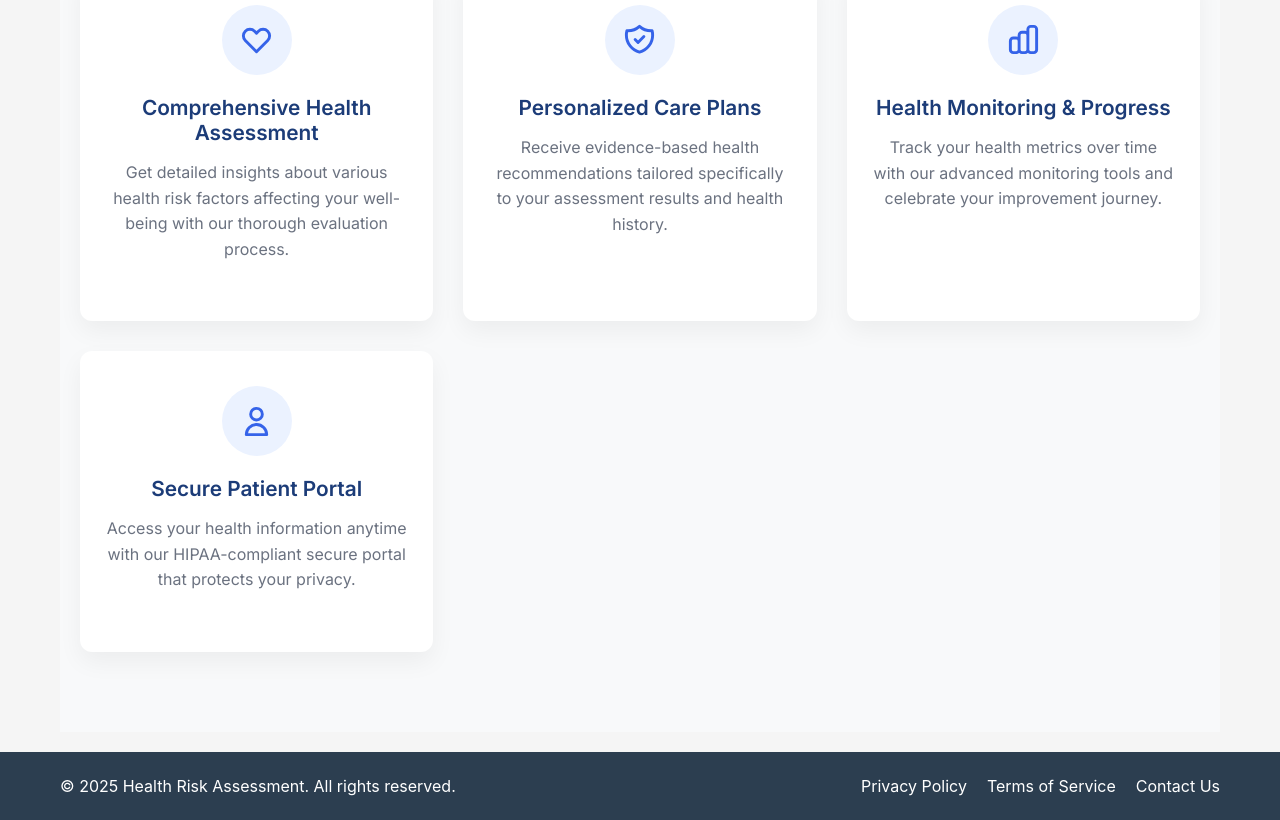
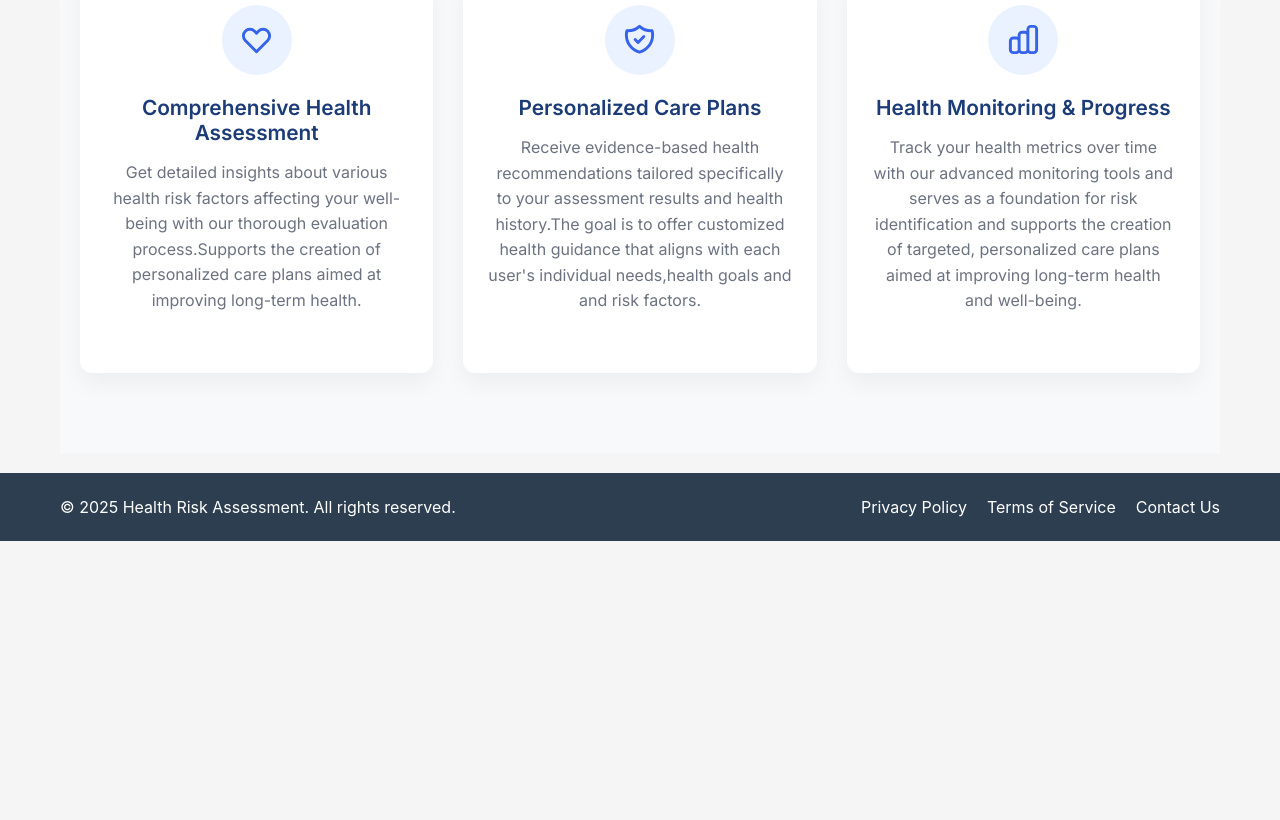
Before and after one commit to AdvayaHackathon/250.Team_Allies, a React (Create React App) app in the folder frontend/: page / in a window 1280 px wide. Shown: the part 894-1714 px from the top of the page. After the commit the page ends 1435 px from the top, so only its background shows below. Built offline with nearby package versions, Linux system fonts and the light colour scheme; no server answers; the HTML template or start-up script is replaced by a standard one.

Commit message:
updated file

```diff
--- a/frontend/src/pages/Home/Home.jsx
+++ b/frontend/src/pages/Home/Home.jsx
@@ -77,28 +77,24 @@ const Home = () => {
                             <HeartIcon />
                         </div>
                         <h3>Comprehensive Health Assessment</h3>
-                        <p>Get detailed insights about various health risk factors affecting your well-being with our thorough evaluation process.</p>
+                        <p>Get detailed insights about various health risk factors affecting your well-being with our thorough evaluation process.Supports the creation of personalized care plans aimed at improving long-term health.</p>
                     </div>
                     <div className="service-card">
                         <div className="service-icon">
                             <ShieldIcon />
                         </div>
                         <h3>Personalized Care Plans</h3>
-                        <p>Receive evidence-based health recommendations tailored specifically to your assessment results and health history.</p>
+                        <p>Receive evidence-based health recommendations tailored specifically to your assessment results and health history.The goal is to offer customized health guidance that aligns with each user's individual needs,health goals and and risk factors.
+                        </p>
                     </div>
                     <div className="service-card">
                         <div className="service-icon">
                             <ChartIcon />
                         </div>
                         <h3>Health Monitoring & Progress</h3>
-                        <p>Track your health metrics over time with our advanced monitoring tools and celebrate your improvement journey.</p>
-                    </div>
-                    <div className="service-card">
-                        <div className="service-icon">
-                            <UserIcon />
-                        </div>
-                        <h3>Secure Patient Portal</h3>
-                        <p>Access your health information anytime with our HIPAA-compliant secure portal that protects your privacy.</p>
+                        <p>Track your health metrics over time with our advanced monitoring tools and serves as a foundation for risk identification and supports the creation of targeted, personalized care plans aimed at improving long-term health and well-being.
+
+                        </p>
                     </div>
                 </div>
             </section>
```
